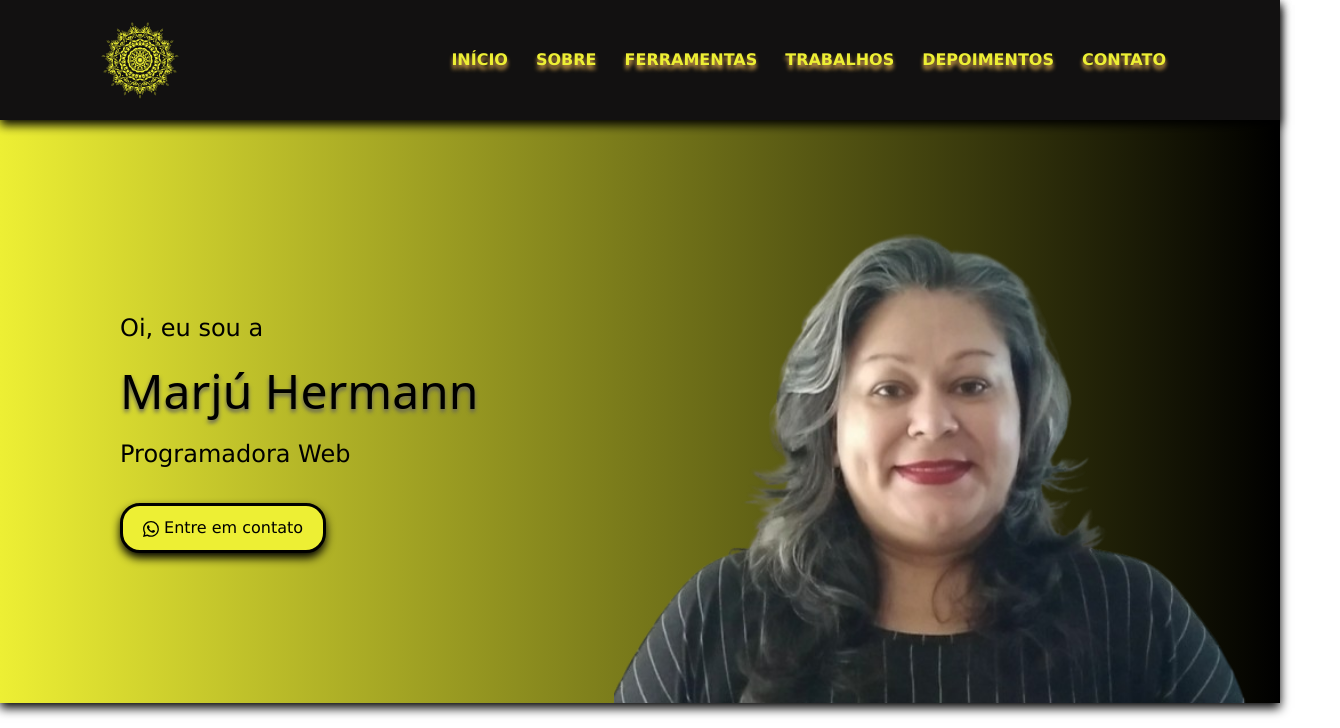
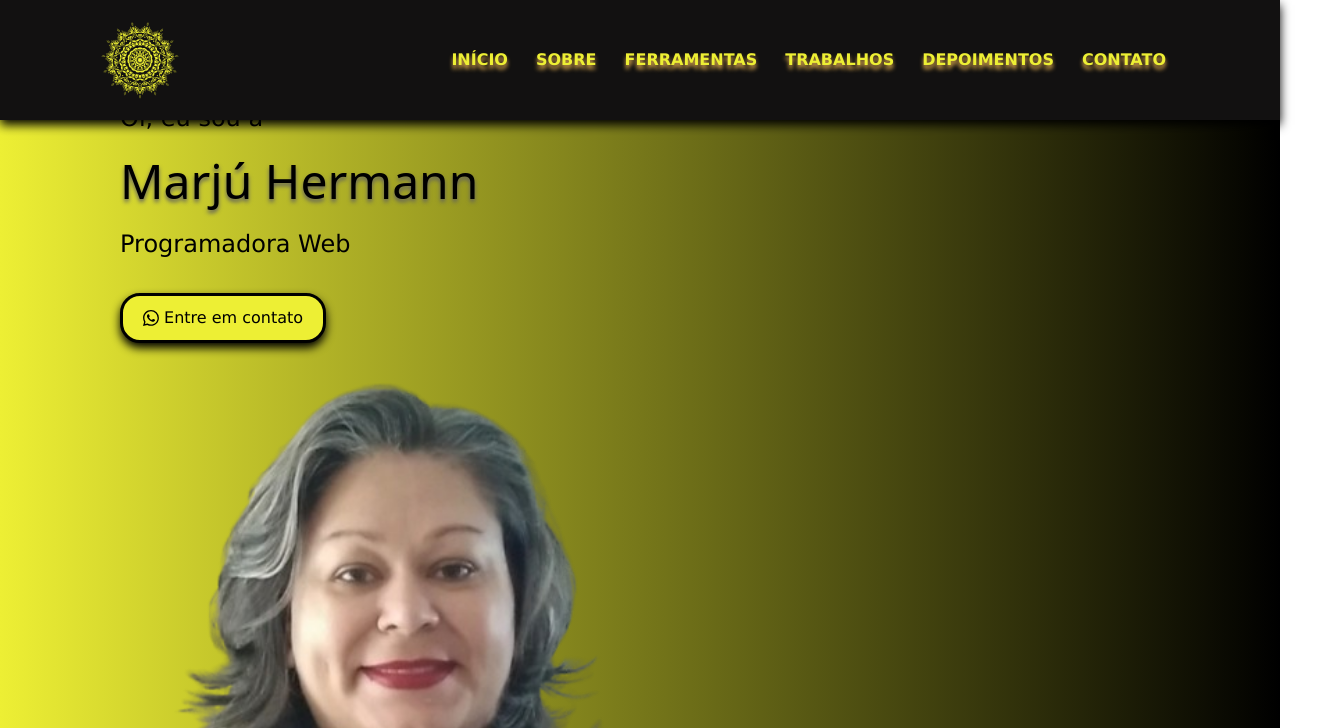
Before and after one commit to Marju-cybeer/PortfolioMarju, a plain HTML site: page index.html in a window 1280 px wide. Shown: the top 728 px of the page, 1340 px wide, since content can reach past the window. Drawn offline with nearby package versions, Linux system fonts and the light colour scheme; a web font is replaced by a local one.

Commit message:
alterações de eestilo

```diff
--- a/global.css
+++ b/global.css
@@ -201,7 +201,7 @@
     padding: 40px 20px;
     flex-wrap: wrap;
     box-shadow: 0px 5px 10px black;
-    padding-top: 200px; /* Ajuste conforme a altura do seu cabeçalho */
+    padding-top: 100px; /* Ajuste conforme a altura do seu cabeçalho */
     margin-bottom: 100px;
   }
 
@@ -241,10 +241,10 @@
 }
 
   .apresentacao .foto img {
-    max-width: 1100px; /* 👉 antes era 890px */
+    max-width: 890px; /* 👉 antes era 890px */
     width: 100%;
     height: auto;
-    margin-right: 80px;
+    margin-right: 220px;
     margin-bottom: -40px;
     align-self: flex-end; /* 👈 só a imagem vai pra parte inferior */
 
```
